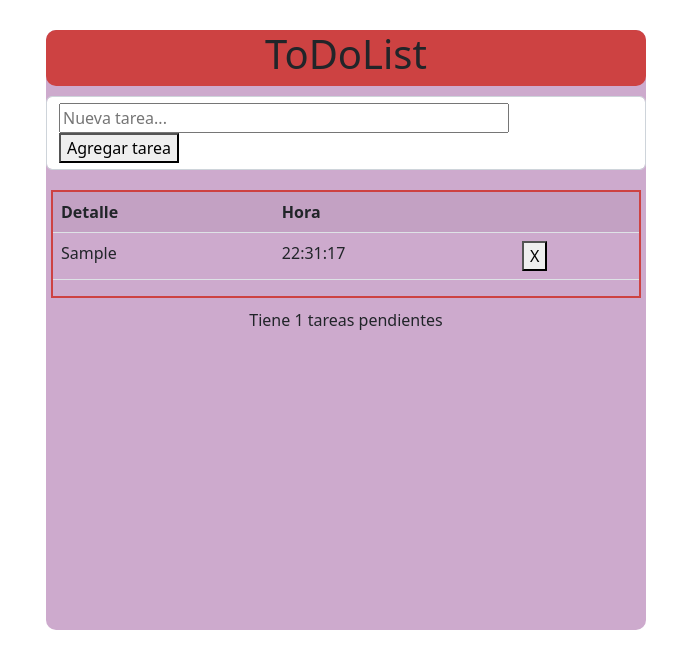
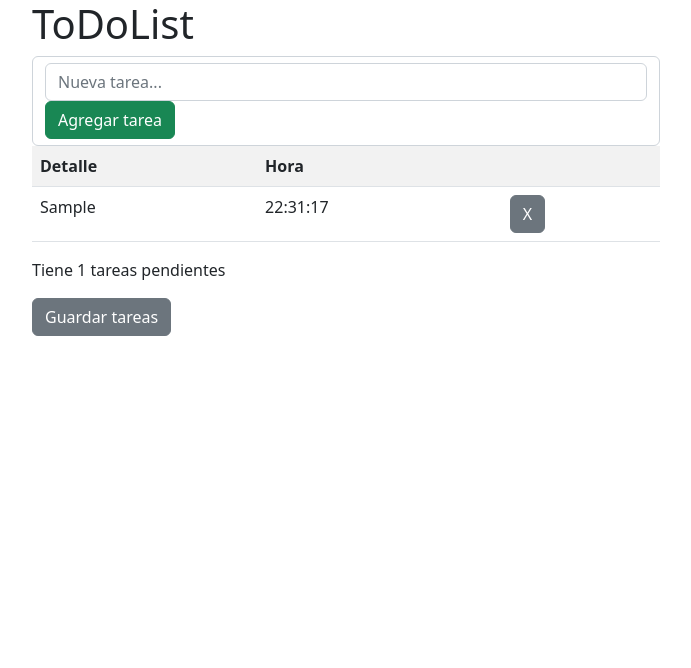
Before and after one commit to Ertondo/todo_list, a website: page index.html in a window 1280 px wide. Both pictures are taken after typing "Sample" into the empty fields and a click on the button "Agregar tarea". Shown: the whole page, without its empty margins (294-985 px from the left). Drawn offline with nearby package versions, Linux system fonts and the light colour scheme.

Commit message:
complete pending task section

```diff
--- a/index.html
+++ b/index.html
@@ -5,7 +5,7 @@
    <meta http-equiv="X-UA-Compatible" content="IE=edge">
    <meta name="viewport" content="width=device-width, initial-scale=1.0">
    <title>ToDoList V 1.0.0</title>
-   <link rel="stylesheet" href="./css/style.css">
+   <!-- <link rel="stylesheet" href="./css/style.css"> -->
    <!-- CSS only -->
    <link href="https://cdn.jsdelivr.net/npm/bootstrap@5.2.0-beta1/dist/css/bootstrap.min.css" rel="stylesheet" integrity="sha384-0evHe/X+R7YkIZDRvuzKMRqM+OrBnVFBL6DOitfPri4tjfHxaWutUpFmBp4vmVor" crossorigin="anonymous">
 </head>
@@ -13,32 +13,48 @@
    <div class="header">
 
    </div>
-   <div class="conteiner">
+   <div class="conteiner-sm">
+      <div class="row">
+         <div class="col-3">
+
+         </div>
+         <div class="col-6">
+
+
       <div class="title">
          <h1>ToDoList</h1>
       </div>
       <div class="list">
          <form action="" name="add_item" class="form-control" id="add_item">
-            <input type="text" id="item" placeholder="Nueva tarea...">
-            <button>Agregar tarea</button>
+            <input type="text" id="item" class="form-control" placeholder="Nueva tarea...">
+            <button class="btn btn-success">Agregar tarea</button>
          </form>
       </div>
       <div class="tabla">
 
-         <table class="table table-striped" id="table">
+         <table class="table table-susess table-striped" id="table">
             <!-- Header -->
             <tr>
                <th>Detalle</th>
                <th>Hora</th>
-               <th></th>
+               <th>
+                  <i class="fa fa-trash"></i>
+               </th>
             </tr>
             <!-- List item by script-->
          </table>
       </div>
-      <div>
+      <div class="footer">
          <p class="tareas_pendientes">No tiene tareas pendientes</p>
+
+         <button class="btn_save_task btn btn-secondary">Guardar tareas</button>
+      </div>
+      <div class="col-3">
+
+      </div>
       </div>
    </div>
+   </div>
    <script src="./src/script.js"></script>
-</body>
+
 </html>
--- a/src/script.js
+++ b/src/script.js
@@ -10,7 +10,6 @@ form_element.addEventListener("submit", (event) => {
 
   if (now_item) {
     form_element.reset();
-
     num++;
     let detail = now_item;
     let time = new Date();
@@ -21,6 +20,34 @@ form_element.addEventListener("submit", (event) => {
     suma_tarea();
   }
 });
+
+//Funcion que inserta los datos ingresados en la tabla
+function insert_rows(num, detail, time) {
+  let data_storage_table = document.getElementById("table").insertRow(1);
+  let row_cell1 = data_storage_table.insertCell(0);
+  let row_cell2 = data_storage_table.insertCell(1);
+  let row_cell3 = data_storage_table.insertCell(2);
+
+  const btn_borrar = document.createElement("button");
+  btn_borrar.textContent = "X";
+  btn_borrar.className = "btn_borrar btn btn-secondary";
+
+  //Agrego el boton de tarea pendiente
+  row_cell3.appendChild(btn_borrar);
+  row_cell1.innerHTML = detail;
+  row_cell2.innerHTML = time;
+
+  //Dos Funciones que escuchan el boton de tarea pendiente
+  btn_borrar.addEventListener("click", () => {
+    // Cambia el boton a ok y lo inhabilita
+    // btn_borrar.textContent = "Ok";
+    // btn_borrar.disabled = true;
+
+    //otra forma...borra la tarea
+    data_storage_table.remove();
+    resta_tarea();
+  });
+}
 
 function suma_tarea() {
   num_tareas.textContent = "Tiene " + num + " tareas pendientes";
@@ -34,31 +61,3 @@ function resta_tarea() {
     num_tareas.textContent = "No tiene tareas pendientes";
   }
 }
-
-//Funcion que inserta los datos ingresados en la tabla
-function insert_rows(num, detail, time) {
-  let data_storage_table = document.getElementById("table").insertRow(1);
-  let row_cell1 = data_storage_table.insertCell(0);
-  let row_cell2 = data_storage_table.insertCell(1);
-  let row_cell3 = data_storage_table.insertCell(2);
-
-  const btn_borrar = document.createElement("button");
-  btn_borrar.textContent = "X";
-  btn_borrar.className = "btn_borrar";
-
-  //Agrego el boton de tarea pendiente
-  row_cell3.appendChild(btn_borrar);
-  row_cell1.innerHTML = detail;
-  row_cell2.innerHTML = time;
-
-  //Dos Funciones que escuchan el boton de tarea pendiente
-  btn_borrar.addEventListener("click", (e) => {
-    // Cambia el boton a ok y lo inhabilita
-    // btn_borrar.textContent = "Ok";
-    // btn_borrar.disabled = true;
-
-    //otra forma...borra la tarea
-    data_storage_table.remove();
-    resta_tarea();
-  });
-}
```
Also changed, not shown: css/style.css (line endings or trailing spaces).
